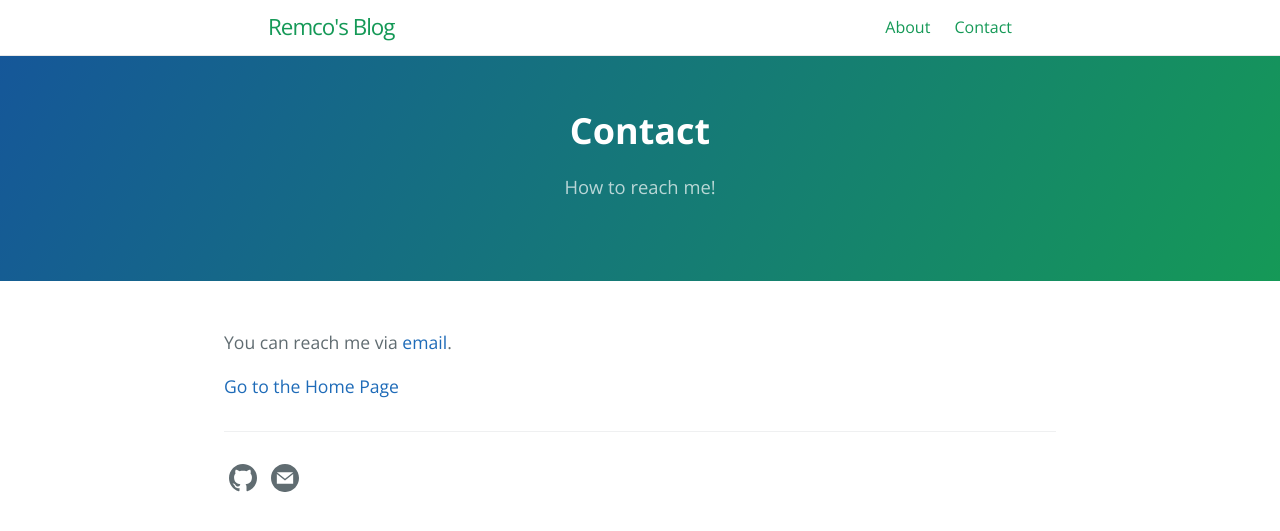
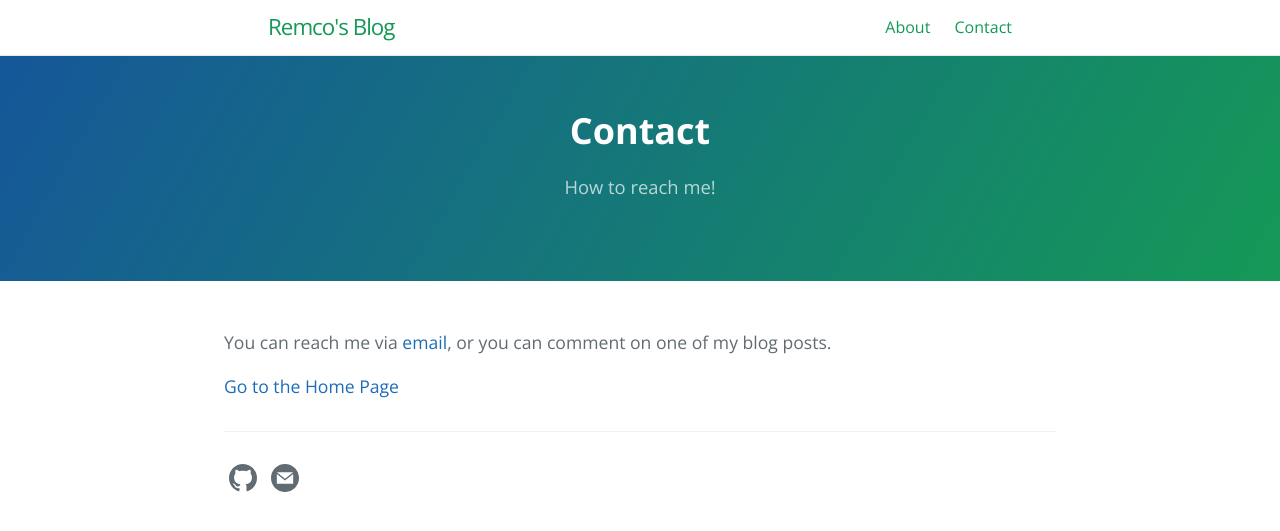
Before and after one commit to remcokranenburg/blog, a Jekyll site: the page built from contact.md, in a window 1280 px wide. Shown: the top 531 px of the page. Built offline with Jekyll 4.4.1, drawn with Linux system fonts in a browser that asks for light colours.

Commit message:
Expand Contact

```diff
--- a/contact.md
+++ b/contact.md
@@ -5,6 +5,7 @@ tagline: How to reach me!
 ref: contact
 order: 1
 ---
-You can reach me via [email](mailto:remco@burgsoft.nl).
+You can reach me via [email](mailto:remco@burgsoft.nl), or you can comment on
+one of my blog posts.
 
 [Go to the Home Page]({{ '/' | absolute_url }})
```
